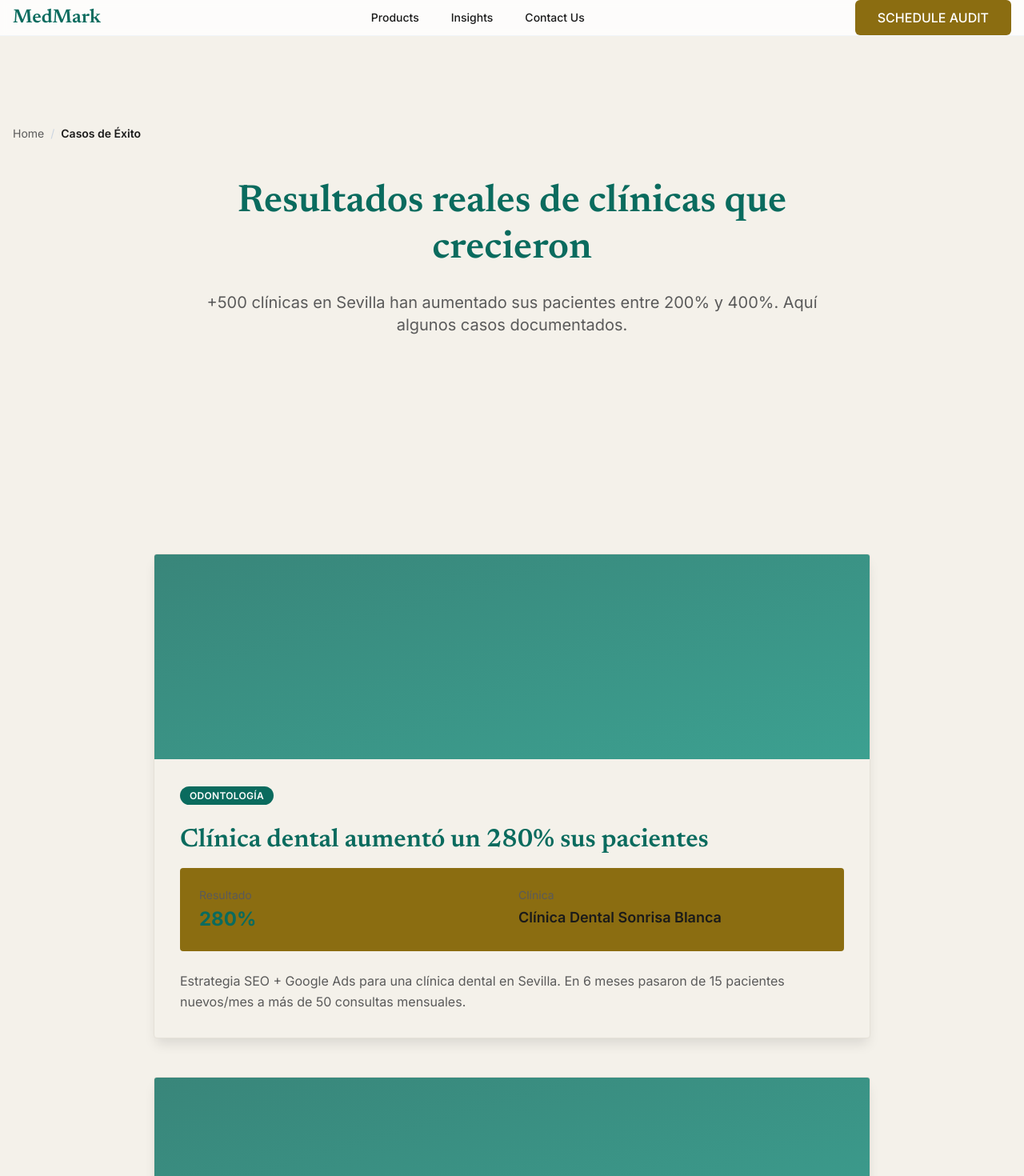
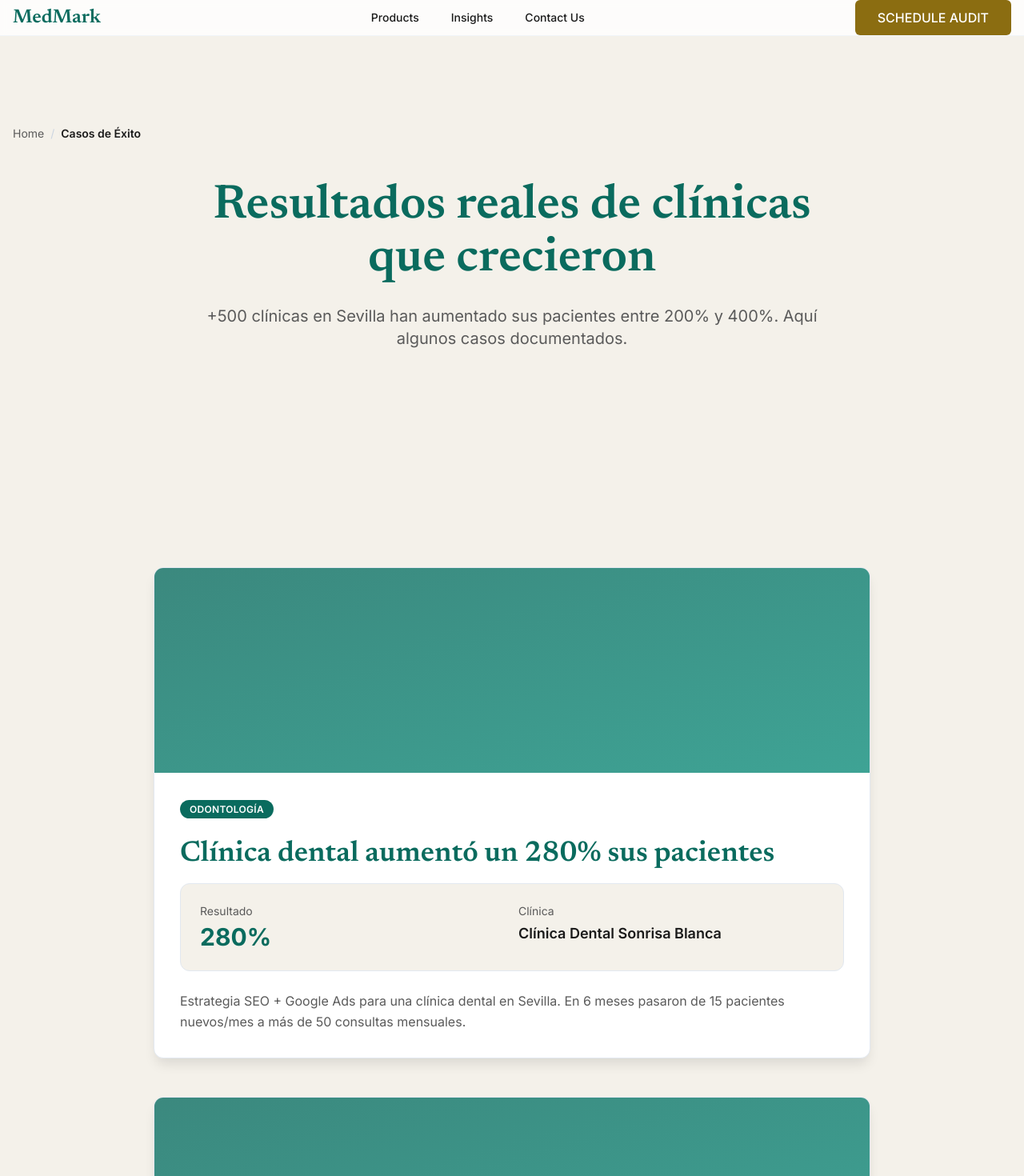
Before and after one commit to carlosalbertocardoso-hub/agencia-clinicas, a Next.js app: page /casos-de-exito in a window 1280 px wide. Shown: the top 1470 px of the page at 80% size. Built offline with nearby package versions, Linux system fonts and the light colour scheme.

Commit message:
design: update casos-de-exito page with Clinical Eminence styling (typography, card colors, result box)

```diff
--- a/src/app/casos-de-exito/page.tsx
+++ b/src/app/casos-de-exito/page.tsx
@@ -34,7 +34,7 @@ export default function CasosExitoPage() {
             <BreadcrumbNav items={[{ label: 'Casos de Éxito', href: '/casos-de-exito' }]} />
 
             <div className="max-w-3xl mx-auto text-center my-12">
-              <h1 className="text-h1 font-heading text-primary mb-6">Resultados reales de clínicas que crecieron</h1>
+              <h1 className="text-5xl md:text-6xl font-heading font-semibold text-primary mb-6">Resultados reales de clínicas que crecieron</h1>
               <p className="text-xl text-text-muted">
                 +500 clínicas en Sevilla han aumentado sus pacientes entre 200% y 400%. Aquí algunos casos documentados.
               </p>
@@ -46,7 +46,7 @@ export default function CasosExitoPage() {
           <div className="container-custom">
             <div className="grid grid-cols-1 gap-12 max-w-4xl mx-auto">
               {casos.map((caso) => (
-                <div key={caso.id} className="bg-neutral border border-neutral-dark rounded overflow-hidden shadow-lg hover:shadow-xl transition">
+                <div key={caso.id} className="bg-white border border-slate-200 rounded-lg overflow-hidden shadow-lg hover:shadow-xl transition">
                   <div className="h-64 bg-gradient-to-br from-primary to-primary-light opacity-80" />
 
                   <div className="p-8">
@@ -56,12 +56,12 @@ export default function CasosExitoPage() {
                       </span>
                     </div>
 
-                    <h2 className="text-h2 font-heading text-primary mb-4">{caso.titulo}</h2>
+                    <h2 className="text-3xl md:text-4xl font-heading font-semibold text-primary mb-4">{caso.titulo}</h2>
 
-                    <div className="grid grid-cols-2 gap-4 mb-6 p-6 bg-secondary rounded">
+                    <div className="grid grid-cols-2 gap-4 mb-6 p-6 bg-surface rounded-lg border border-slate-200">
                       <div>
                         <p className="text-sm text-text-muted mb-1">Resultado</p>
-                        <p className="text-2xl font-bold text-primary">{caso.resultadoValue}{caso.resultadoUnit}</p>
+                        <p className="text-3xl font-bold text-primary">{caso.resultadoValue}{caso.resultadoUnit}</p>
                       </div>
                       <div>
                         <p className="text-sm text-text-muted mb-1">Clínica</p>
@@ -77,9 +77,9 @@ export default function CasosExitoPage() {
           </div>
         </section>
 
-        <section className="section-padding bg-secondary">
+        <section className="section-padding bg-surface">
           <div className="container-custom text-center max-w-2xl mx-auto">
-            <h2 className="text-h2 font-heading mb-6">¿Quieres resultados similares?</h2>
+            <h2 className="text-4xl md:text-5xl font-heading font-semibold mb-6">¿Quieres resultados similares?</h2>
             <p className="text-text-muted mb-8">
               Auditoría gratuita. Propuesta personalizada. Sin compromiso. Descubre cómo podemos ayudarte.
             </p>
```
